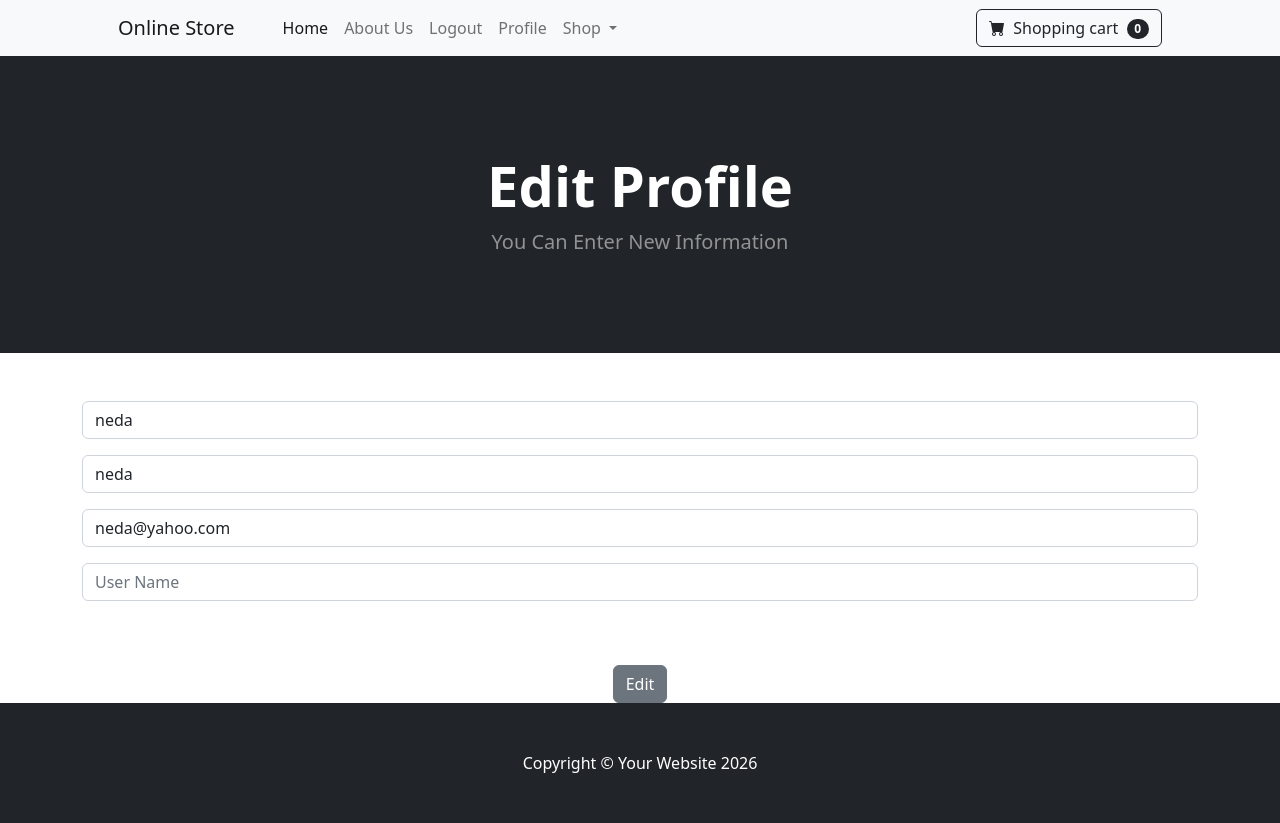
After one commit to mosyiran/Django-Online-Store, a Django app: page /update_user/ in a window 1280 px wide. The commit adds this page. Run offline with Django 5.2, Linux system fonts and the light colour scheme; a user stored in the database is signed in; data comes from the database, SQL or seed files in the repository; both versions use the stored data as it was after the commit.

Commit message:
Edit Profile

```diff
--- a/OnlineStore/shop/forms.py
+++ b/OnlineStore/shop/forms.py
@@ -1,8 +1,32 @@
 from cProfile import label
 
 from django.contrib.auth.models import User
-from django.contrib.auth.forms import UserCreationForm
+from django.contrib.auth.forms import UserCreationForm, UserChangeForm
 from django import forms
+
+class UpdateUserForm(UserChangeForm):
+    password = None
+    first_name = forms.CharField(
+        label="", max_length=50,
+        widget=forms.TextInput(attrs={'class': 'form-control', 'placeholder': 'First Name'}))
+
+    last_name = forms.CharField(
+        label="", max_length=50,
+        widget=forms.TextInput(attrs={'class': 'form-control', 'placeholder': 'Last Name'}))
+
+    email = forms.EmailField(
+        label="",
+        widget=forms.TextInput(attrs={'class': 'form-control', 'placeholder': 'Enter Email'}))
+
+    user_name = forms.CharField(
+        label="", max_length=20,
+        widget=forms.TextInput(attrs={'class': 'form-control', 'placeholder': 'User Name'}))
+
+    class Meta:
+        model = User
+        fields = ('first_name', 'last_name', 'email', 'user_name')
+
+
 
 
 class SignupForm(UserCreationForm):
--- a/OnlineStore/shop/templates/navbar.html
+++ b/OnlineStore/shop/templates/navbar.html
@@ -20,6 +20,10 @@
 
                     <li class="nav-item">
                         <a class="nav-link" href="{% url 'logout' %}">Logout</a>
+                    </li>
+
+                    <li class="nav-item">
+                        <a class="nav-link" href="{% url 'update_user' %}"> Profile</a>
                     </li>
 
                 {% else %}
--- /dev/null
+++ b/OnlineStore/shop/templates/update_user.html
@@ -0,0 +1,34 @@
+{% extends 'base.html' %}
+
+
+{% block content %}
+
+    <!-- Header -->
+    <header class="bg-dark py-5">
+        <div class="container px-4 px-lg-5 my-5">
+            <div class="text-center text-white">
+                <h1 class="display-4 fw-bolder">Edit Profile</h1>
+                <p class="lead fw-normal text-white-50 mb-0">
+                    You Can Enter New Information
+                </p>
+            </div>
+        </div>
+    </header>
+    <br><br>
+    <div class="container">
+        <div class="row">
+            <center>
+                <form method="POST" action="{% url 'update_user' %}">
+                    {% csrf_token %}
+                    {{ user_form.as_p }}
+                    <br> <br>
+
+                    <button type="submit" class="btn btn-secondary">Edit</button>
+                </form>
+            </center>
+        </div>
+    </div>
+{% endblock %}
+<br><br>
+<br><br>
+<br><br>
--- a/OnlineStore/shop/urls.py
+++ b/OnlineStore/shop/urls.py
@@ -7,6 +7,7 @@ urlpatterns = [
     path('logout/', views.logout_user, name='logout'),
     path('about/', views.about, name='about'),
     path('signup/', views.signup_user, name='signup'),
+    path('update_user/', views.update_user, name='update_user'),
     path('product/<int:pk>', views.product, name='product'),
     path('category/<str:cat>', views.category, name='category'),
     path('category/', views.category_summary, name='category_summary'),
--- a/OnlineStore/shop/views.py
+++ b/OnlineStore/shop/views.py
@@ -5,14 +5,12 @@ from django.contrib import messages
 from django.contrib.auth.models import User
 from django.contrib.auth.forms import UserCreationForm
 from django import forms
-from .forms import SignupForm
+from .forms import SignupForm, UpdateUserForm
+
 
 def category_summary(request):
     all_cat = Category.objects.all()
     return render(request, 'category_summary.html', {'category': all_cat})
-
-
-
 
 
 def helloworld(request):
@@ -66,6 +64,22 @@ def signup_user(request):
         return render(request, 'signup.html', {'form': form})
 
 
+def update_user(request):
+    if request.user.is_authenticated:
+        current_user = User.objects.get(id=request.user.id)
+        user_form = UpdateUserForm(request.POST or None, instance=current_user)
+
+        if user_form.is_valid():
+            user_form.save()
+            login(request, current_user)
+            messages.success(request, 'Your account has been updated!')
+            return redirect('home')
+        return render(request, 'update_user.html', {'user_form': user_form})
+    else:
+        messages.success(request, 'First You Should Logging')
+        return redirect('home')
+
+
 def product(request, pk):
     products = Product.objects.get(id=pk)
     return render(request, 'product.html', {'product': products})
```
Also changed, not shown: OnlineStore/db.sqlite3.
